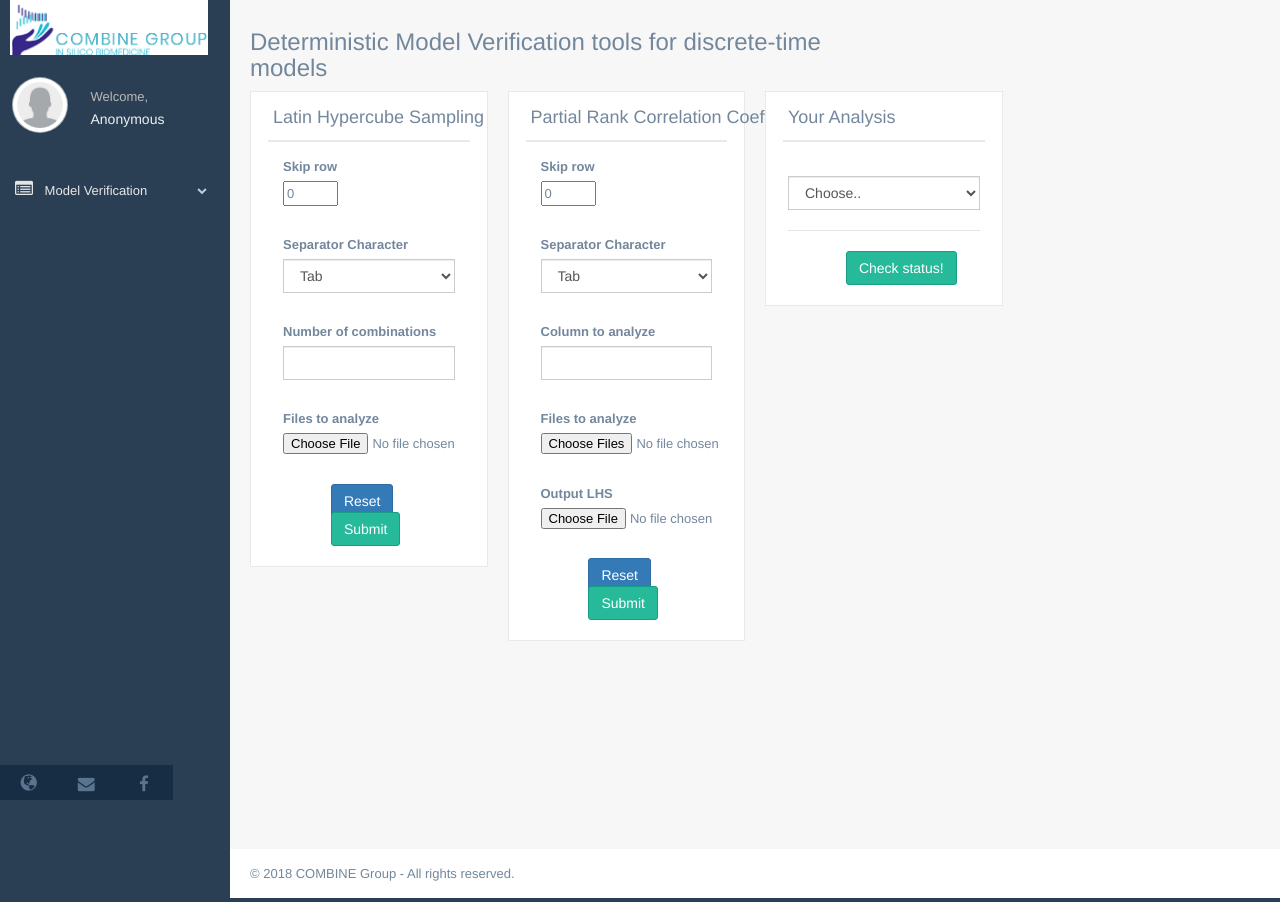
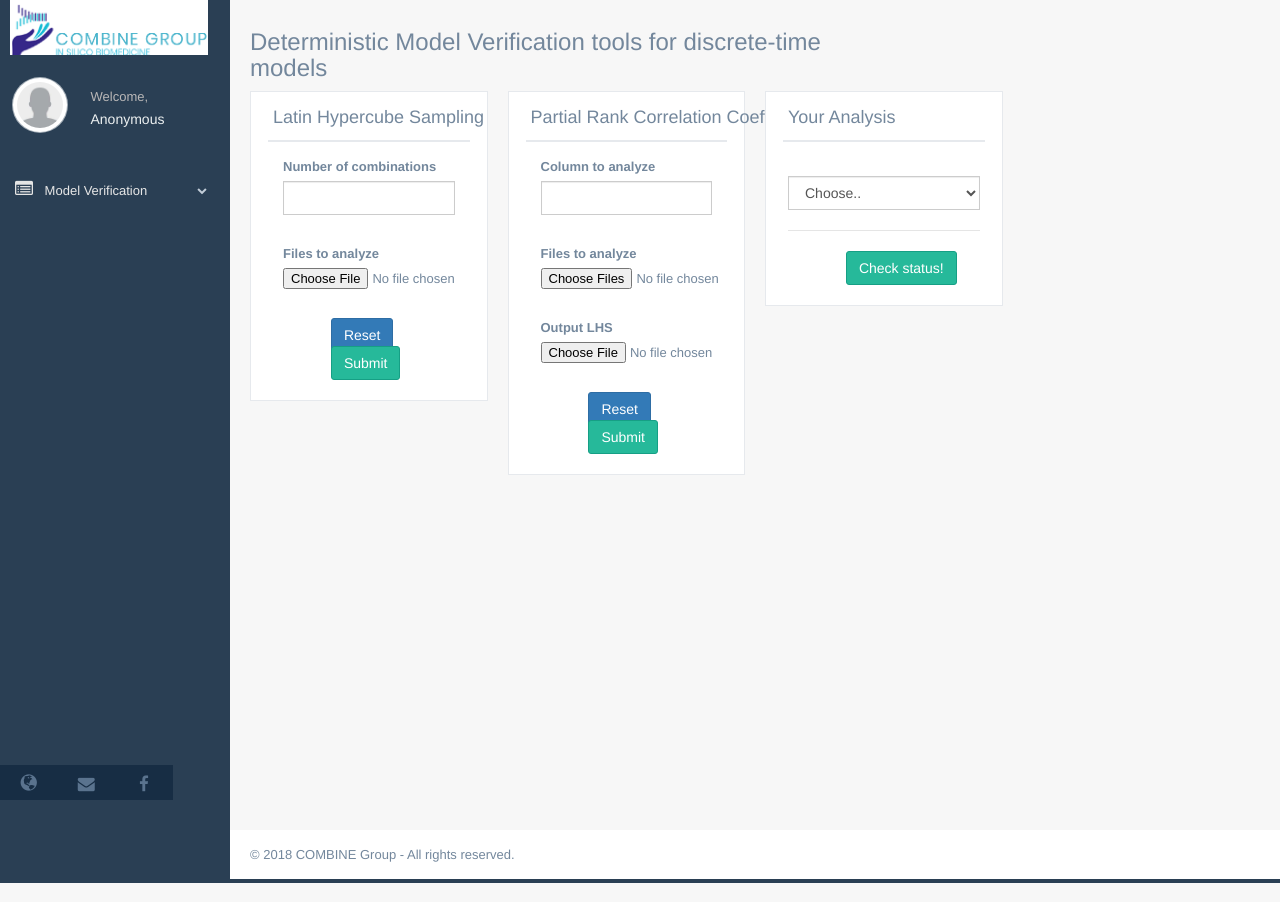
Before and after one commit to COMBINE-Group/docker_verify, a Django app: page /verify_lhs-prcc/ in a window 1280 px wide. Run offline with Django 3.2, Linux system fonts and the light colour scheme; some libraries are stand-ins or nearby versions.

Commit message:
fix templates lhs-prcc

```diff
--- a/verify/templates/verify/verify_lhs_prcc_gen.html
+++ b/verify/templates/verify/verify_lhs_prcc_gen.html
@@ -25,31 +25,6 @@
                         <div class="x_content">
                             <form action="#" method="POST" name="form_virtual" id="fileUploadForm"
                                   class="form-horizontal form-label-left input_mask" enctype="multipart/form-data">
-                                <div class="form-group">
-                                    <div class="col-md-12 col-sm-12 col-xs-12">
-                                        <label>Skip row</label>
-                                    </div>
-                                    <div class="col-md-12 col-sm-12 col-xs-12">
-                                        <input type="number" name="number_skip_row_lhs"
-                                               required="required" min="0"
-                                               max="20" step="1" value="0">
-                                    </div>
-                                </div>
-                                <br/>
-                                <div class="form-group">
-                                    <div class="col-md-12 col-sm-12 col-xs-12">
-                                        <label>Separator Character </label>
-                                    </div>
-                                    <div class="col-md-12 col-sm-12 col-xs-12">
-                                        <select name="char_sep_lhs" class="form-control" required>
-                                            <option value="tab">Tab</option>
-                                            <option value="comma">Comma</option>
-                                            <option value="semicol">Semicolon</option>
-                                            <option value="space">Space</option>
-                                        </select>
-                                    </div>
-                                </div>
-                                <br/>
                                 <div class="form-group">
                                     <div class="col-md-12 col-sm-12 col-xs-12">
                                         <label>Number of combinations</label>
@@ -93,31 +68,6 @@
                         <div class="x_content">
                             <form action="#" method="POST" name="form_virtual" id="fileUploadForm"
                                   class="form-horizontal form-label-left input_mask" enctype="multipart/form-data">
-                                <div class="form-group">
-                                    <div class="col-md-12 col-sm-12 col-xs-12">
-                                        <label>Skip row</label>
-                                    </div>
-                                    <div class="col-md-12 col-sm-12 col-xs-12">
-                                        <input type="number" name="number_skip_row_prcc"
-                                               required="required" min="0"
-                                               max="20" step="1" value="0">
-                                    </div>
-                                </div>
-                                <br/>
-                                <div class="form-group">
-                                    <div class="col-md-12 col-sm-12 col-xs-12">
-                                        <label>Separator Character </label>
-                                    </div>
-                                    <div class="col-md-12 col-sm-12 col-xs-12">
-                                        <select name="char_sep_prcc" class="form-control" required>
-                                            <option value="tab">Tab</option>
-                                            <option value="comma">Comma</option>
-                                            <option value="semicol">Semicolon</option>
-                                            <option value="space">Space</option>
-                                        </select>
-                                    </div>
-                                </div>
-                                <br/>
                                 <div class="form-group">
                                     <div class="col-md-12 col-sm-12 col-xs-12">
                                         <label> Column to analyze </label>
```
